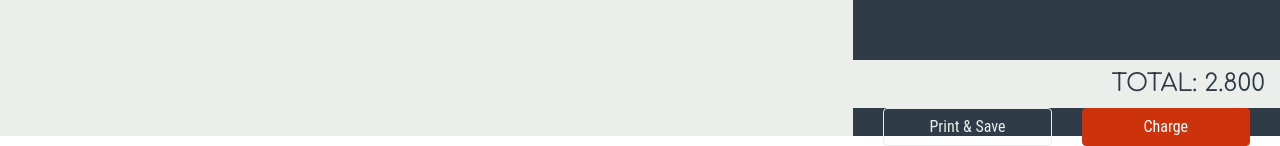
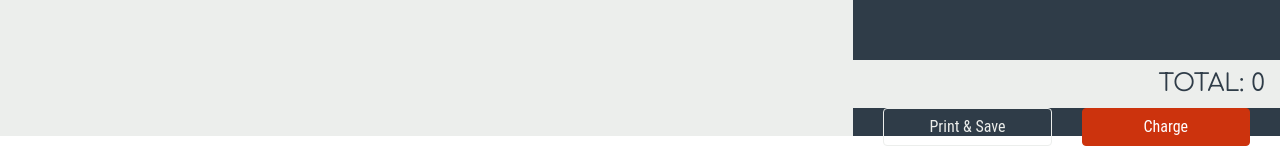
Before and after one commit to Bankacha/bankasa, a React (Create React App) app: page / in a window 1280 px wide. Shown: the part 664-810 px from the top of the page. Built offline with nearby package versions, Linux system fonts and the light colour scheme.

Commit message:
creating selectors for summing order and bill total

```diff
--- a/src/public/components/bill-create/sub-components/order-component/BillTableFooter.js
+++ b/src/public/components/bill-create/sub-components/order-component/BillTableFooter.js
@@ -1,12 +1,15 @@
 import { Row, Col } from "react-bootstrap"
+import { useSelector } from 'react-redux'
+import { billTotalSelector } from "../../../../../store/selectors"
 
 export function BillTableFooter() {
 
+    const total = useSelector(billTotalSelector)
     return (
         <Col className="text-right" sm={12}>
             <Row>
                 <Col className="text-right bg-light text-primary py-2">
-                    <h4 className="m-0">TOTAL: 2.800</h4>
+                    <h4 className="m-0">TOTAL: {total}</h4>
                 </Col>
             </Row>
         </Col>
--- a/src/public/components/bill-create/sub-components/order-component/OrderItemsFooter.js
+++ b/src/public/components/bill-create/sub-components/order-component/OrderItemsFooter.js
@@ -1,25 +1,18 @@
 import { Col, Row } from "react-bootstrap"
 import { useDispatch, useSelector } from "react-redux"
 import { clearOrder } from "../../../../../store/actions"
+import { orderTotalSelector } from "../../../../../store/selectors"
 
 
 export function OrderItemsFooter() {
 
     const dispatch = useDispatch()
-    const order = useSelector(state => state.billing.order)
-
-    const countOrderTotal = () => {
-        let total = 0;
-        order.forEach(element => {
-            total += element.product.price * element.quantity
-        });
-        return total
-    }
+    const total = useSelector(orderTotalSelector)
 
     return (
         <Col className="mx-2 w-100">
             <Row className="d-flex justify-content-between pt-2">
-                <h5>Order Total : {countOrderTotal()}</h5>
+                <h5>Order Total : {total}</h5>
                 <p onClick={() => dispatch(clearOrder())} type="button">clear</p>
             </Row>
         </Col>
--- /dev/null
+++ b/src/store/selectors/billing.selectors.js
@@ -0,0 +1,9 @@
+const sumItems = (items) => {
+    let total = 0;
+    items.forEach(item => total += item.product.price * item.quantity)
+
+    return total
+}
+
+export const orderTotalSelector = (states) => sumItems(states.billing.order)
+export const billTotalSelector = (states) => sumItems(states.billing.billItems)
--- /dev/null
+++ b/src/store/selectors/index.js
@@ -0,0 +1 @@
+export * from './billing.selectors'
```
